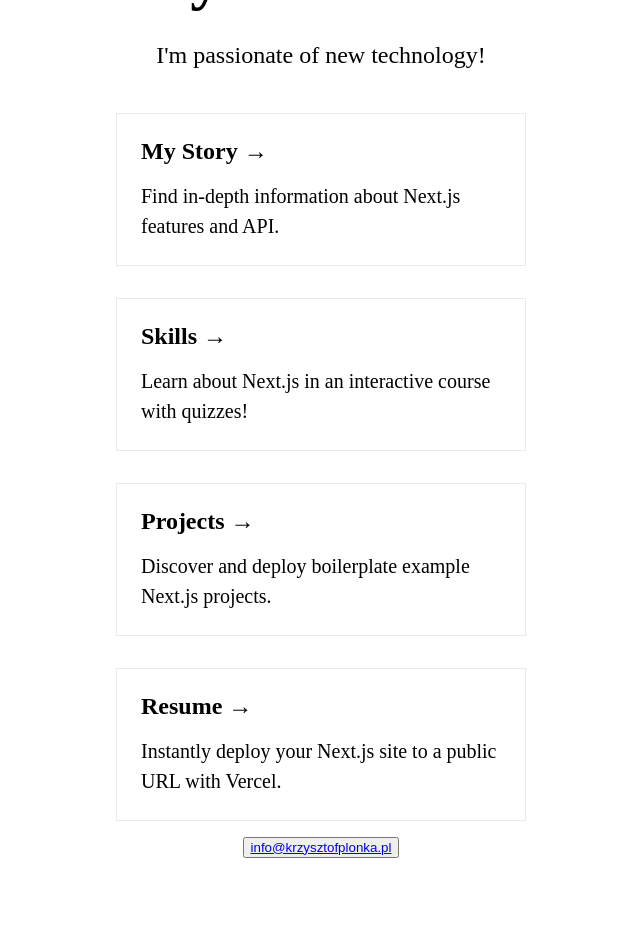
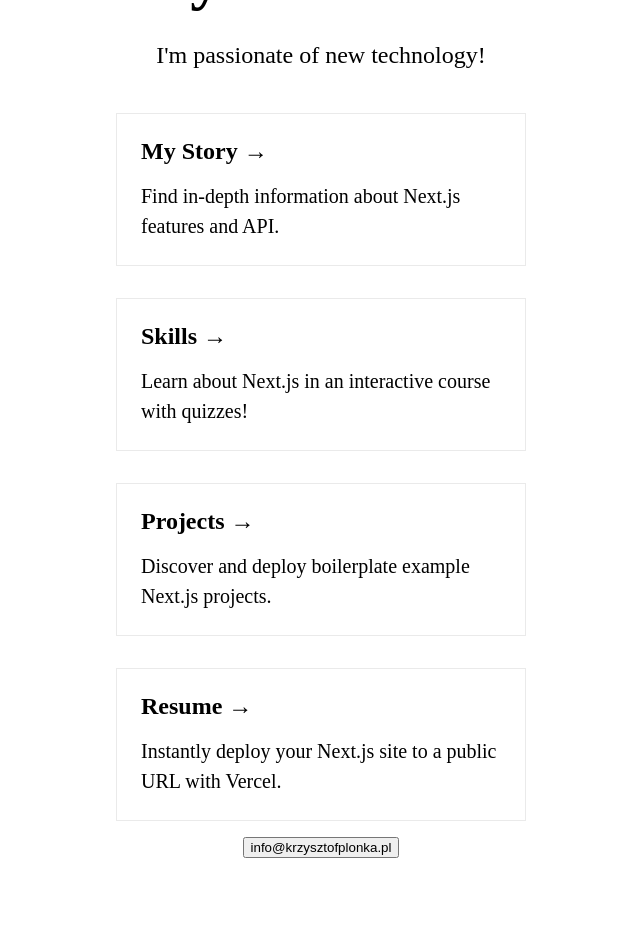
Before and after one commit to chris-plonka/next-site, a Next.js app: page / in a window 1280 px wide. Shown: the top 938 px of the page, without its empty margins (319-959 px from the left). Built offline with nearby package versions, Linux system fonts and the light colour scheme.

Commit message:
change a href

```diff
--- a/pages/index.tsx
+++ b/pages/index.tsx
@@ -54,9 +54,11 @@ export default function Home() {
           </Link>
         </div>
 
-        <button className="bg-blue-500 py-2 px-4 font-bold text-white hover:bg-blue-700">
-          <a href="mailto:info@krzysztofplonka.pl">info@krzysztofplonka.pl</a>
-        </button>
+        <a href="mailto:info@krzysztofplonka.pl">
+          <button className="bg-blue-500 py-2 px-4 font-bold text-white hover:bg-blue-700">
+            info@krzysztofplonka.pl
+          </button>
+        </a>
       </main>
 
       <footer className={styles.footer}>
```
